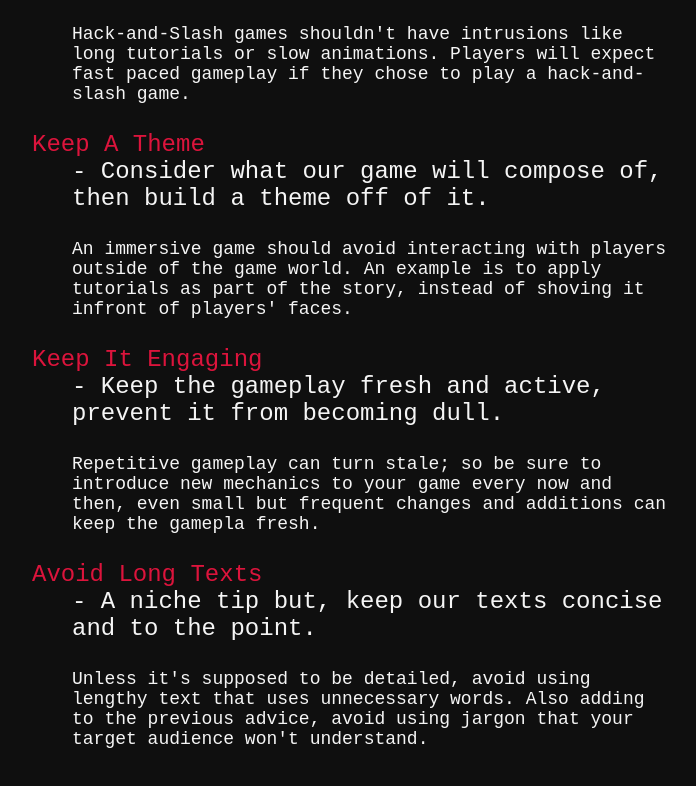
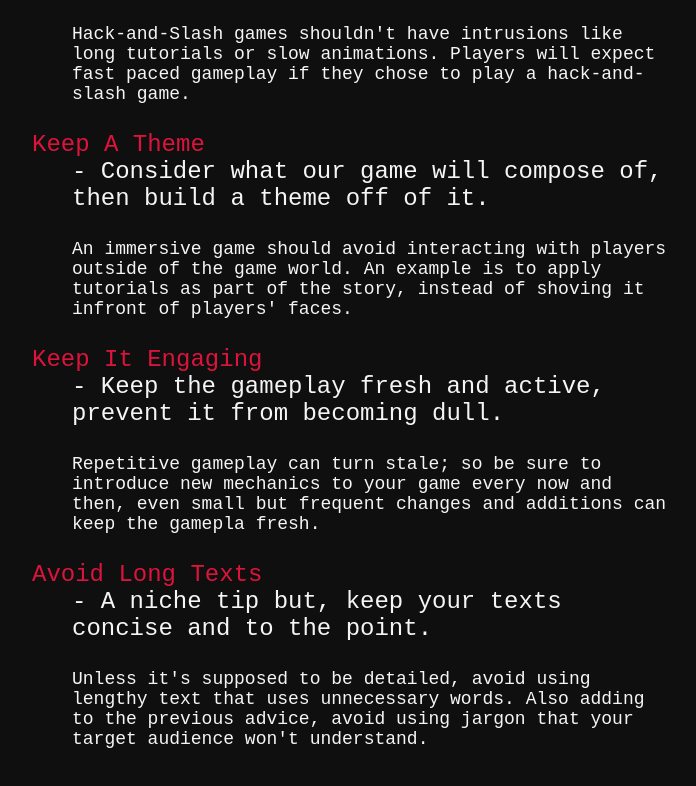
Before and after one commit to NefydHP/gamedesign_tips, a plain HTML site: page index.html in a window 1280 px wide. Shown: the part 933-1719 px from the top of the page, without its empty margins (288-984 px from the left). Drawn offline with Linux system fonts and the light colour scheme.

Commit message:
Update index.html

```diff
--- a/index.html
+++ b/index.html
@@ -86,7 +86,7 @@
 				<br />
 				<dt class="design_tip">Avoid Long Texts</dt>
 				<dd>
-					- A niche tip but, keep our texts concise and to the point.
+					- A niche tip but, keep your texts concise and to the point.
 				</dd>
 				<br />
 				<dd class="desc">
```
